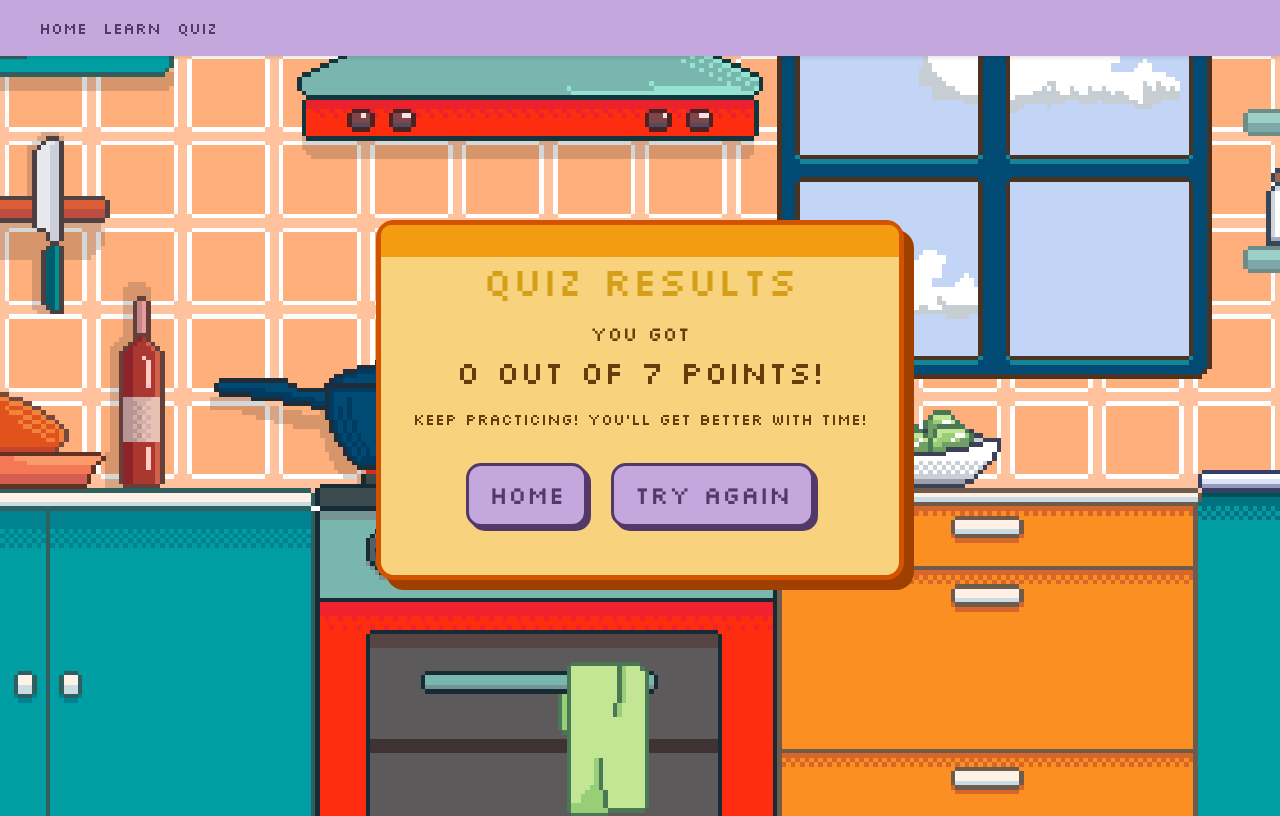
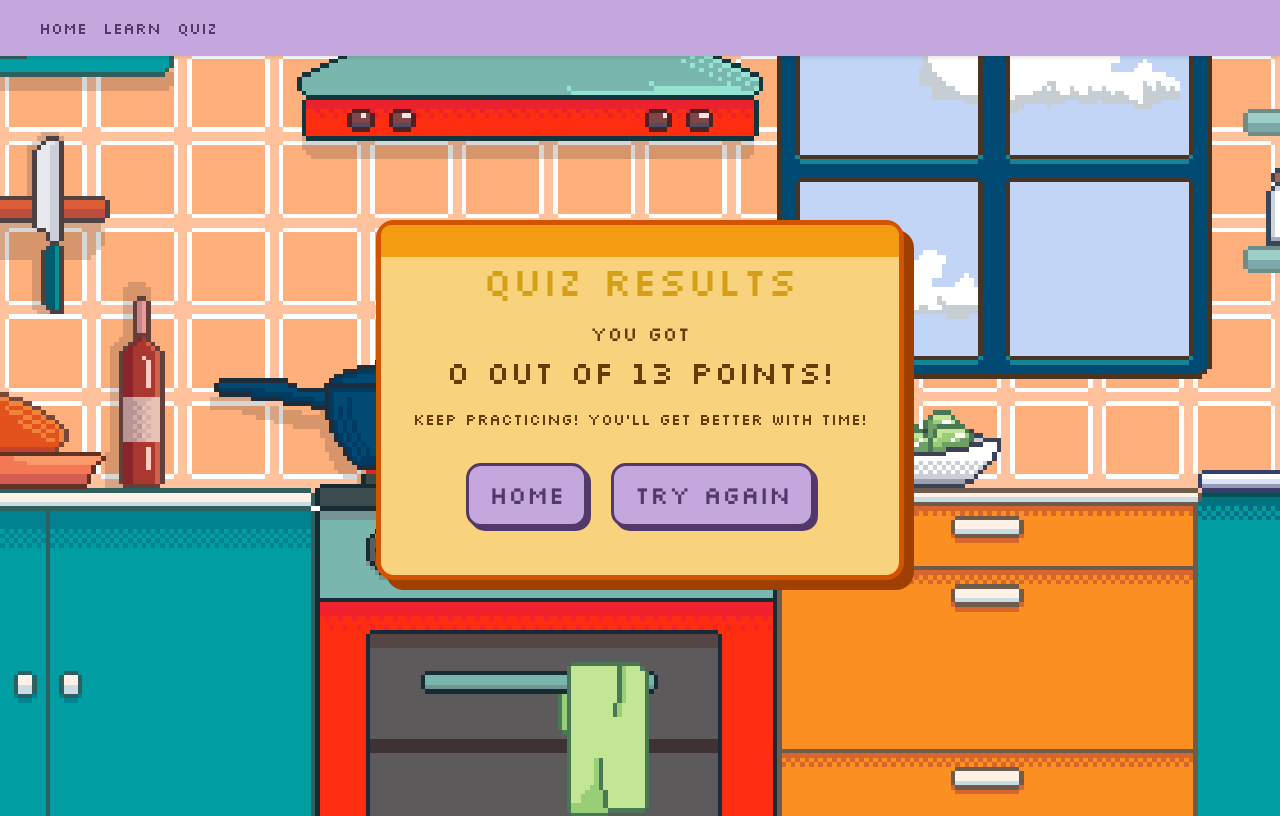
Before and after one commit to anonymousanemone/ui-finalproj, a Flask app: page /quiz/results in a window 1280 px wide. Run offline with Flask 3, Linux system fonts and the light colour scheme; some libraries are stand-ins or nearby versions.

Commit message:
fixing some of the final quiz questions

```diff
--- a/data.py
+++ b/data.py
@@ -160,7 +160,7 @@ quiz_questions = [
     "options": ["Binding", "Leavening", "Coloring", "Moisture"],
     "correct": 2,
     "next": 9,
-    "correct_explanation": "Correct! 'Coloring' is not one of the four primary uses of eggs listed—those are Binding, Leavening, Moisture, and Richness.",
+    "correct_explanation": "Correct! Coloring is not one of the four primary uses of eggs listed—those are Binding, Leavening, Moisture, and Richness.",
     "incorrect_explanation": "Not quite. While eggs can influence color, the main uses in baking are Binding, Leavening, Moisture, and Richness."
     },
     {
@@ -195,7 +195,7 @@ quiz_questions = [
 
 final_question = {
     "title": "Let's Make Cookies!",
-    "instruction": "Select the correct items from the cupboard to make the substitutes that allow all guests to enjoy together!",
+    "instruction": "Select the correct items from the cupboard to make the substitutes that are gluten-free, dairy-free, egg-free, and nut-free!",
     "ingredients": [
         {"name": "GF AP Flour", "image": "flour.webp", "correct": True},
         {"name": "Almond Flour", "image": "almond.webp", "correct": False},
@@ -208,6 +208,6 @@ final_question = {
         {"name": "Eggs", "image": "egg.png", "correct": False}
     ],
     "correct_explanation": "Perfect! Using GF AP Flour (gluten-free), Bananas (egg substitute), Flax Seeds (binding), Oat Milk (dairy-free), and Vegan Butter makes cookies everyone can enjoy!",
-    "incorrect_explanation": "Not quite! Remember, we need to make cookies that are gluten-free, dairy-free, and egg-free. Try selecting GF AP Flour, Bananas, Flax Seeds, Oat Milk, and Vegan Butter.",
+    "incorrect_explanation": "Not quite! Remember, we need to make cookies that are gluten-free, dairy-free, egg-free, and nut-free. Try selecting GF AP Flour, Bananas, Flax Seeds, Oat Milk, and Vegan Butter.",
     "background_image": "/static/images/kitchen.gif"
 }
--- a/templates/quiz_results.html
+++ b/templates/quiz_results.html
@@ -9,7 +9,7 @@
 
         <div class="results-container">
             <h5>You got</h5>
-            <h2 class="score-display"><span id="final-score">0</span> out of 7 points!</h2>
+            <h2 class="score-display"><span id="final-score">0</span> out of 13 points!</h2>
 
             <div class="feedback pt-2">
                 <p id="feedback-text"></p>
@@ -33,11 +33,11 @@
 
         // Provide feedback based on score
         let feedback = '';
-        if (score === 7) {
+        if (score === 13) {
             feedback = "Perfect! You're a baking substitution master!";
-        } else if (score >= 5) {
+        } else if (score >= 9) {
             feedback = "Great job! You know your substitutions well!";
-        } else if (score >= 3) {
+        } else if (score >= 6) {
             feedback = "Good effort! Keep learning about substitutions!";
         } else {
             feedback = "Keep practicing! You'll get better with time!";
```
